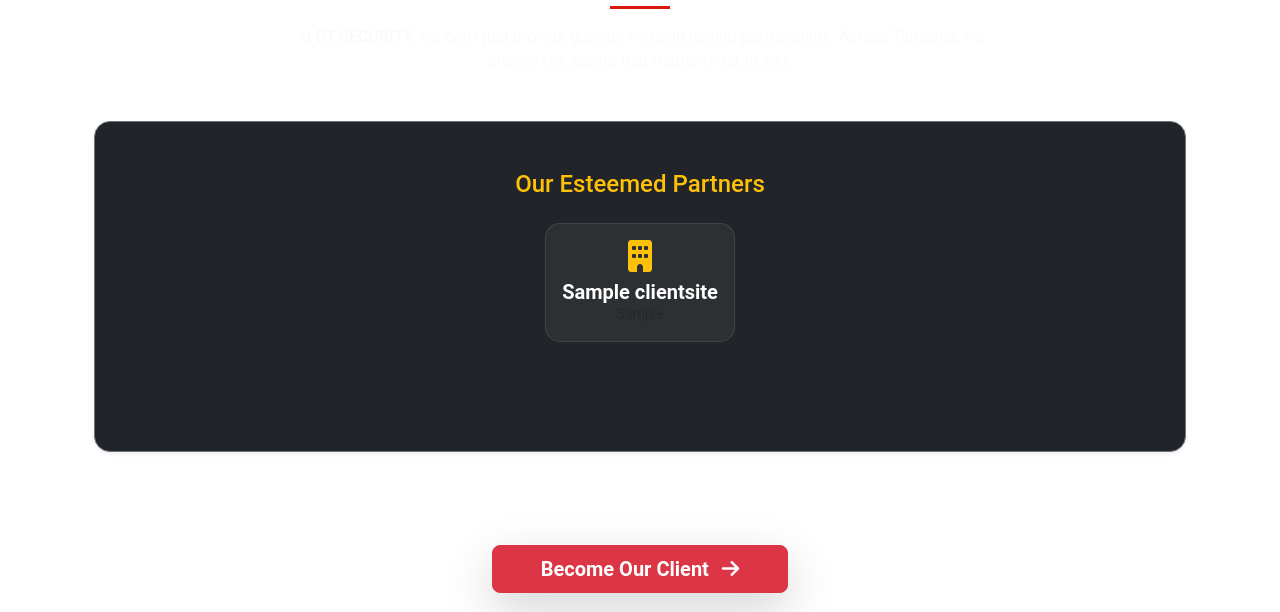
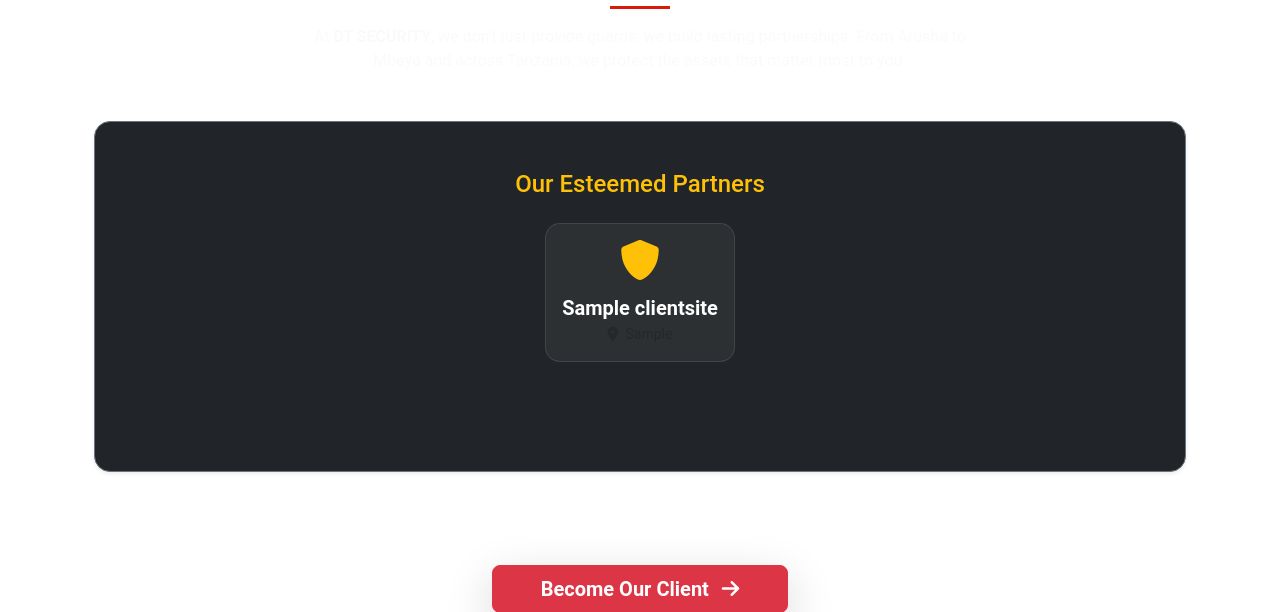
Before and after one commit to Mswati-tz/DT-SECURITY, a Django app: template DT1/templates/our_clients.html in a window 1280 px wide. Shown: the part 658-1270 px from the top of the page. Run offline with Django 4.2, Linux system fonts and the light colour scheme; the template is opened without the code that fills it: values that come from a table or form of the project are taken from there, others are empty; tables that the repository leaves empty hold one stand-in row (values such as "Sample post"); parts of the project's set-up code (start-up, migrations or seed data) failed here and were passed over.

Commit message:
Update our_clients.html

```diff
--- a/DT1/templates/our_clients.html
+++ b/DT1/templates/our_clients.html
@@ -32,11 +32,6 @@
         border-color: #db190b;
         transform: translateY(-5px);
     }
-    .industry-icon {
-        font-size: 2.5rem;
-        color: #ffc107; /* Yellow/Gold */
-        margin-bottom: 15px;
-    }
 </style>
 
 <div class="container py-5">
@@ -44,28 +39,28 @@
         <h1 class="text-warning fw-bold section-title text-uppercase">Trusted by Leading Organizations</h1>
         <p class="text-light opacity-75 mt-3 mx-auto" style="max-width: 700px;">
             At <strong>DT SECURITY</strong>, we don't just provide guards; we build lasting partnerships.
-            Across Tanzania, we protect the assets that matter most to you.
+            From Arusha to Mbeya and across Tanzania, we protect the assets that matter most to you.
         </p>
     </div>
 
     <div class="mt-5 py-5 text-center bg-dark rounded-4 shadow-sm border border-secondary">
         <h4 class="text-warning mb-4">Our Esteemed Partners</h4>
+
         <div class="d-flex flex-wrap justify-content-center align-items-center gap-5">
 
             {% for client in clients %}
-                <div class="text-center p-3 industry-card" style="min-width: 150px;">
-                    <i class="fas fa-building text-warning mb-2" style="font-size: 2rem;"></i>
-                    <h5 class="text-white fw-bold mb-0">{{ client.site_name }}</h5>
-                    <p class="text-muted small mb-0">{{ client.location }}</p>
+                <div class="text-center p-3 industry-card" style="min-width: 180px;">
+                    <i class="fas fa-shield-alt text-warning mb-3" style="font-size: 2.5rem;"></i>
+                    <h5 class="text-white fw-bold mb-1">{{ client.site_name }}</h5>
+                    <p class="text-muted small mb-0"><i class="fas fa-map-marker-alt me-1"></i> {{ client.location }}</p>
                 </div>
             {% empty %}
-                <div class="col-12">
-                    <p class="text-muted italic">Bado hakuna wateja waliosajiliwa kwenye mfumo.</p>
-                </div>
+                <p class="text-muted italic">Bado hakuna wateja waliosajiliwa kwenye mfumo wetu.</p>
             {% endfor %}
 
         </div>
-        <p class="text-muted mt-4 small">Join {{ clients.count }}+ businesses secured by DT Security</p>
+
+        <p class="text-muted mt-4 small">Join <strong>{{ clients.count }}</strong>+ businesses secured by DT Security</p>
     </div>
 
     <div class="text-center mt-5">
```
